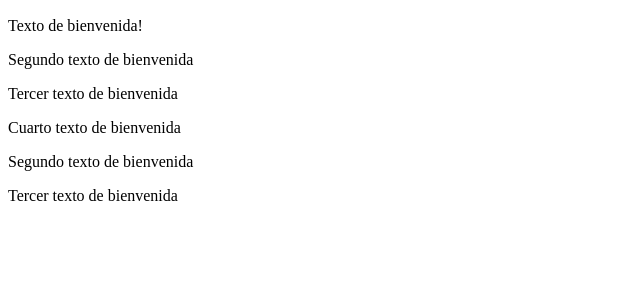
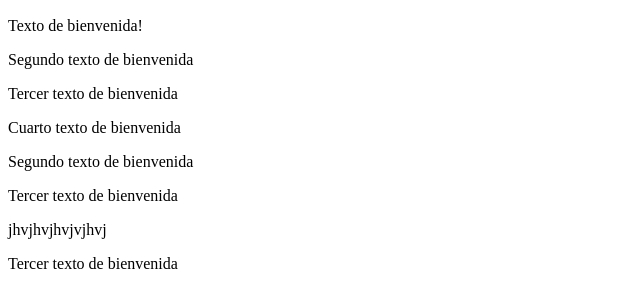
Before and after one commit to EduVelArz/codigo-github, a plain HTML site: page index.html in a window 1280 px wide. Shown: the part 96-404 px from the top of the page, without its empty margins (0-640 px from the left). Drawn offline with Linux system fonts and the light colour scheme.

Commit message:
actualizacion

```diff
--- a/index.html
+++ b/index.html
@@ -19,6 +19,9 @@
 
      <p>Segundo texto de bienvenida</p>
      <p>Tercer texto de bienvenida</p>
+
+     <p>jhvjhvjhvjvjhvj</p>
+     <p>Tercer texto de bienvenida</p>
    </main>
  </body>
 </html>
```
